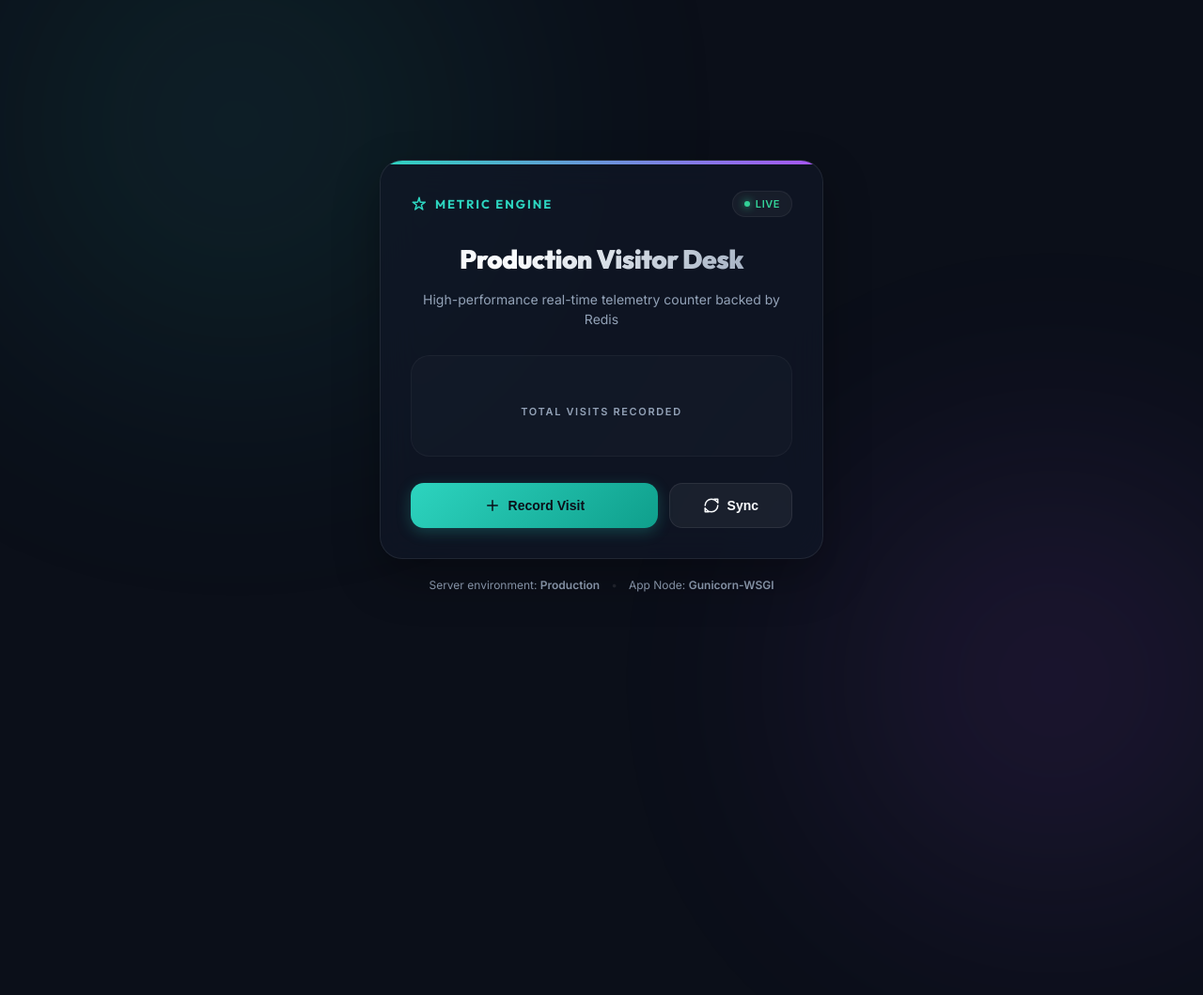
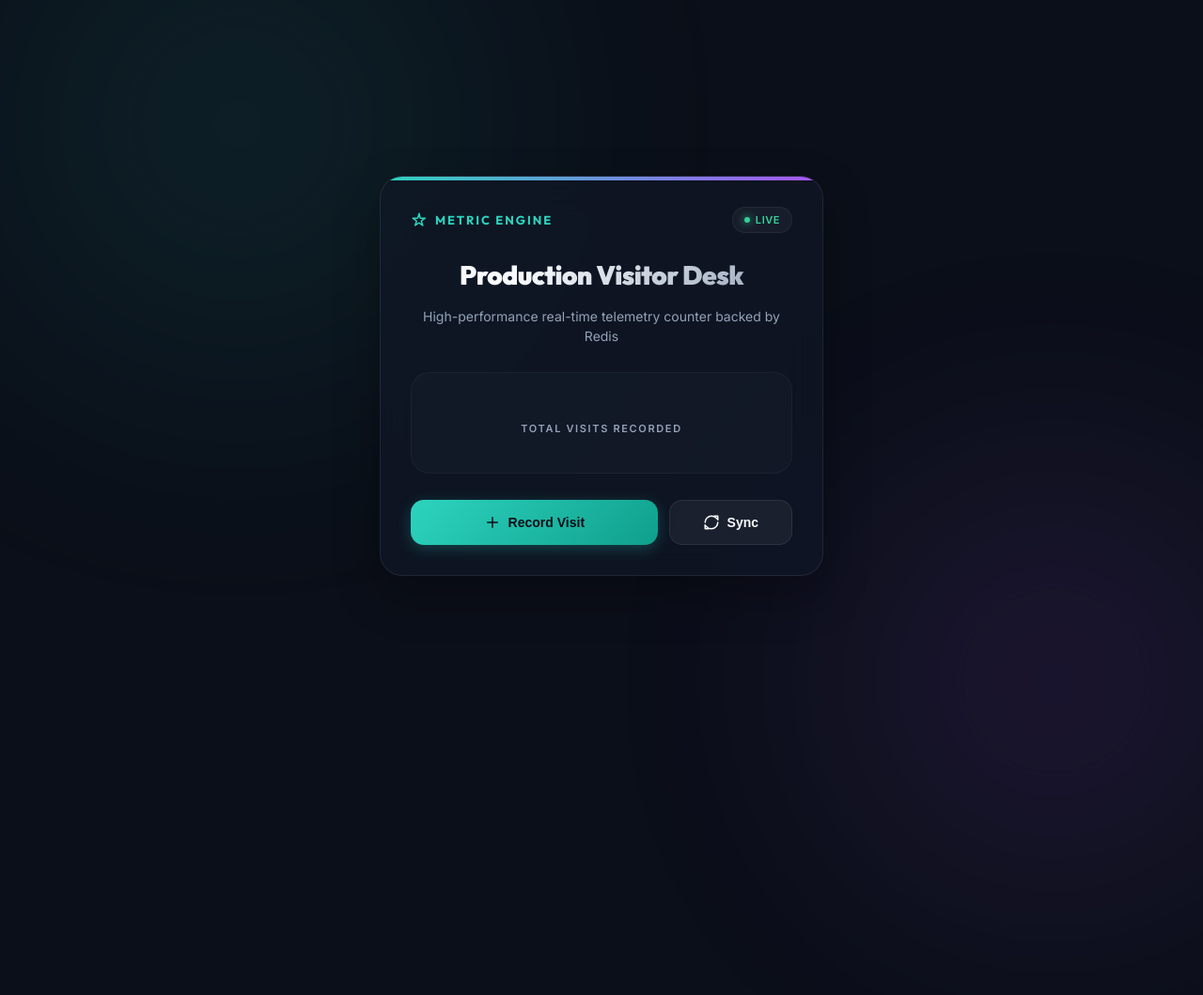
Before and after one commit to AhmedEbrahem-eng/Visits-Counter-App, a Flask app: template app/templates/index.html in a window 1280 px wide; the page is wider, and only the part inside the window is pictured. Shown: that part at 94% size. Run offline with Flask 3, Linux system fonts and the light colour scheme; the template is opened without the code that fills it, so the values that code supplies are empty.

Commit message:
Update UI

```diff
--- a/app/templates/index.html
+++ b/app/templates/index.html
@@ -76,12 +76,6 @@
             </footer>
         </section>
 
-        <!-- Technical Metadata -->
-        <footer class="app-info">
-            <span>Server environment: <strong>Production</strong></span>
-            <span class="separator">•</span>
-            <span>App Node: <strong>Gunicorn-WSGI</strong></span>
-        </footer>
     </main>
 
     <!-- Custom Interactivity Script -->
```
Also changed, not shown: 1 other file.
